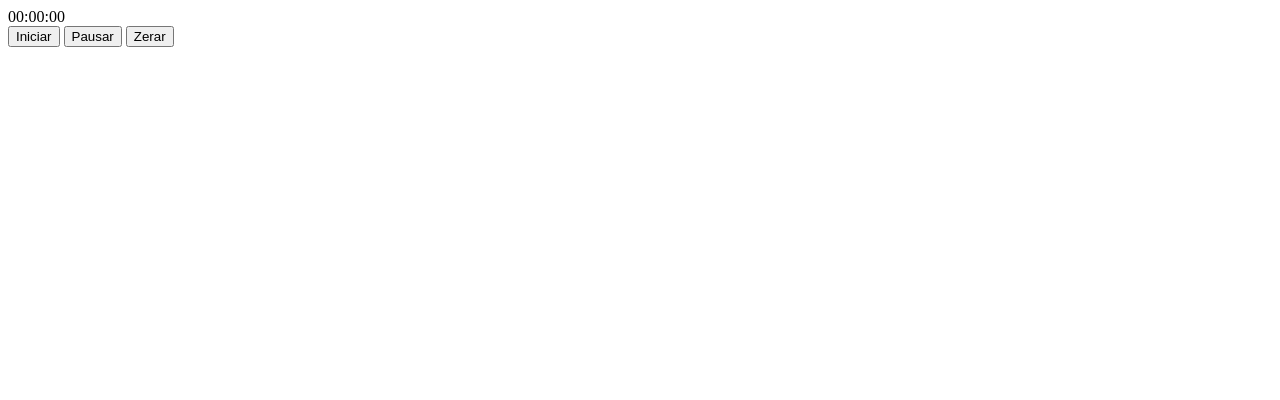
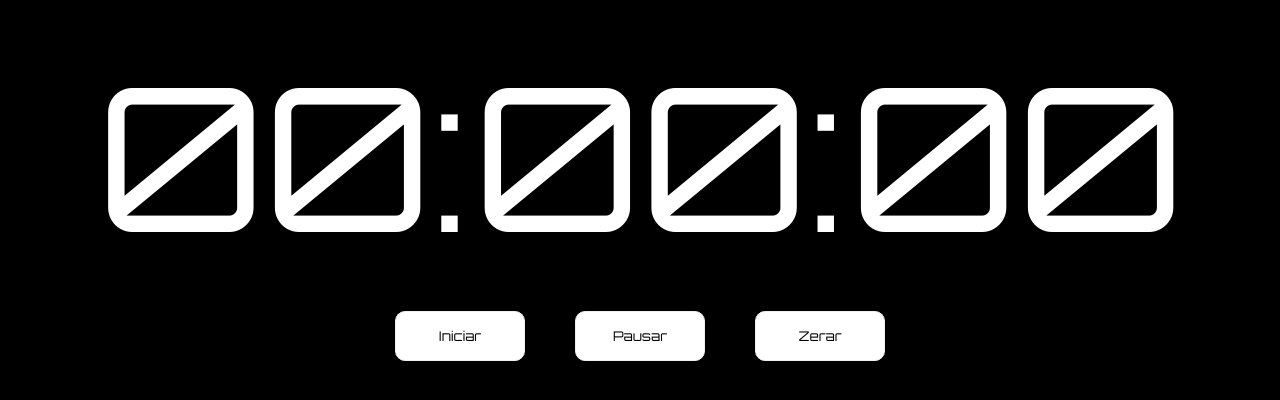
Before and after one commit to Wesleynicodemos/timer, a plain HTML site: page index.html in a window 1280 px wide. Drawn offline with Linux system fonts and the light colour scheme.

Commit message:
linking the HTML with CSS and starting the timer styling process.

```diff
--- a/index.html
+++ b/index.html
@@ -3,6 +3,7 @@
 <head>
     <meta charset="UTF-8">
     <meta name="viewport" content="width=device-width, initial-scale=1.0">
+    <link rel="stylesheet" href="style.css">
     <title>Timer</title>
 </head>
 <body>
--- a/style.css
+++ b/style.css
@@ -0,0 +1,43 @@
+@import url('https://fonts.googleapis.com/css2?family=Orbitron:wght@400..900&family=Poppins:ital,wght@0,100;0,200;0,300;0,400;0,500;0,600;0,700;0,800;0,900;1,100;1,200;1,300;1,400;1,500;1,600;1,700;1,800;1,900&display=swap');
+
+* {
+    padding: 0px;
+    margin: 0px;
+    box-sizing: border-box;
+}
+
+body {
+    background-color: black;
+    display: flex;
+    flex-direction: column;
+    justify-content: center;
+    align-items: center;
+}
+
+.timer {
+    font-family: 'Orbitron', sans-serif;
+    font-size: 200px;
+    color: white;
+    display: flex;
+    align-items: center;
+    justify-content: center;
+    margin: 30px;
+}
+
+.botoes {
+    display: flex;
+    justify-content: center;
+    gap: 50px;
+
+    .iniciar, .pausar, .zerar {
+        font-family: 'Orbitron';
+        width: 130px;
+        height: 50px;
+        border-radius: 10px;
+        border: 1px ridge;
+        background-color: white;
+        color: black;
+        cursor: pointer;
+
+    }
+}
```
